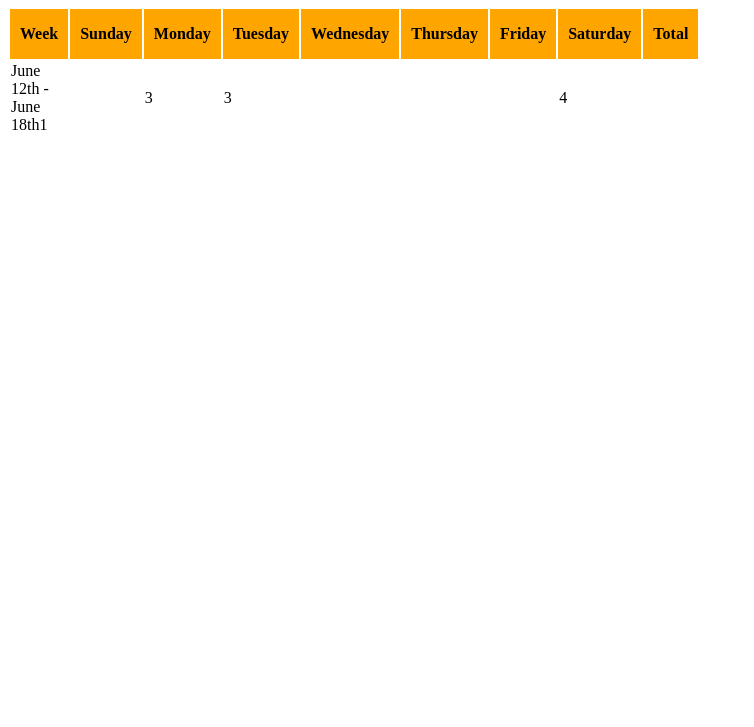
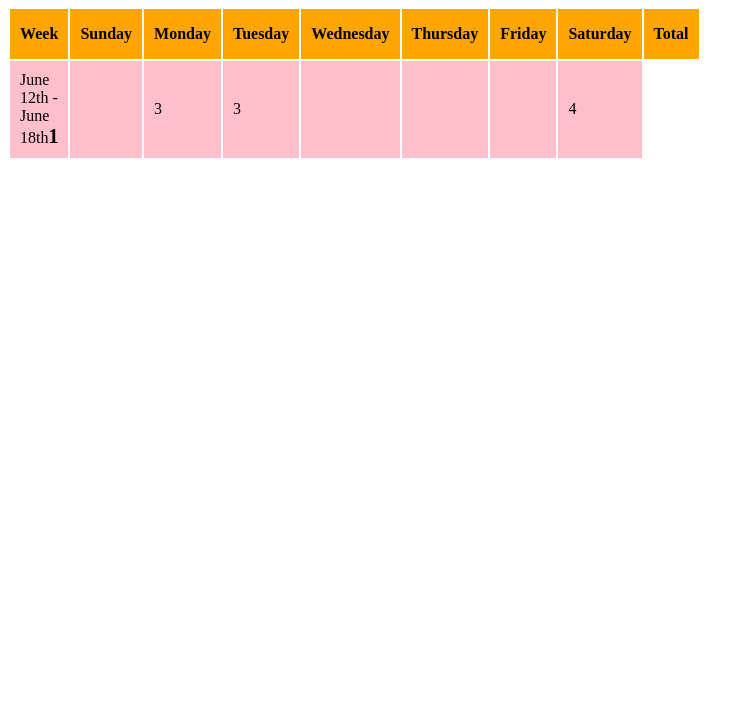
Before and after one commit to alifrumin/half, a plain HTML site: page index.html in a window 1280 px wide. Shown: the part 73-800 px from the top of the page, without its empty margins (0-754 px from the left). Drawn offline with nearby package versions, Linux system fonts and the light colour scheme.

Commit message:
num style

```diff
--- a/css/style.css
+++ b/css/style.css
@@ -7,3 +7,15 @@ th {
   width: 30px;
   padding: 10px;
 }
+
+td {
+  background-color: pink;
+  height: 30px;
+  width: 30px;
+  padding: 10px;
+}
+
+.num {
+  font-size: 20px;
+  font-weight: bold;
+}
```
